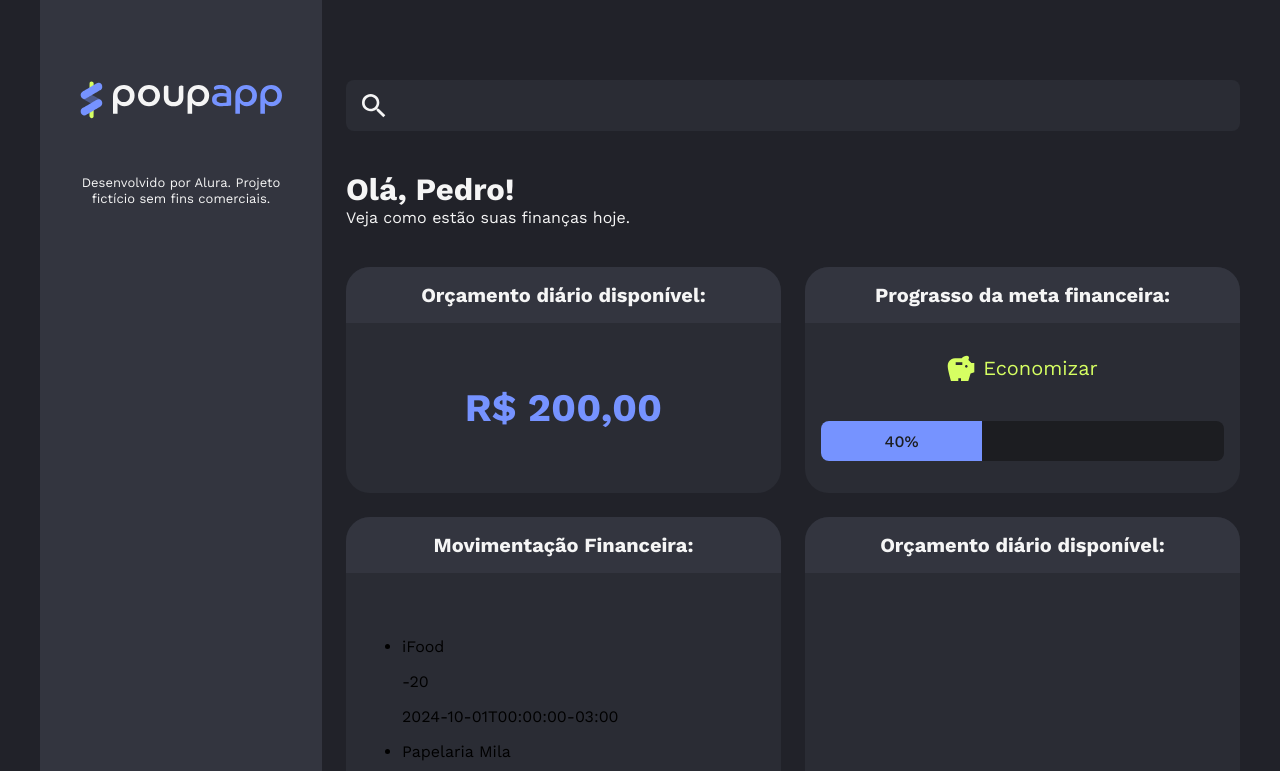
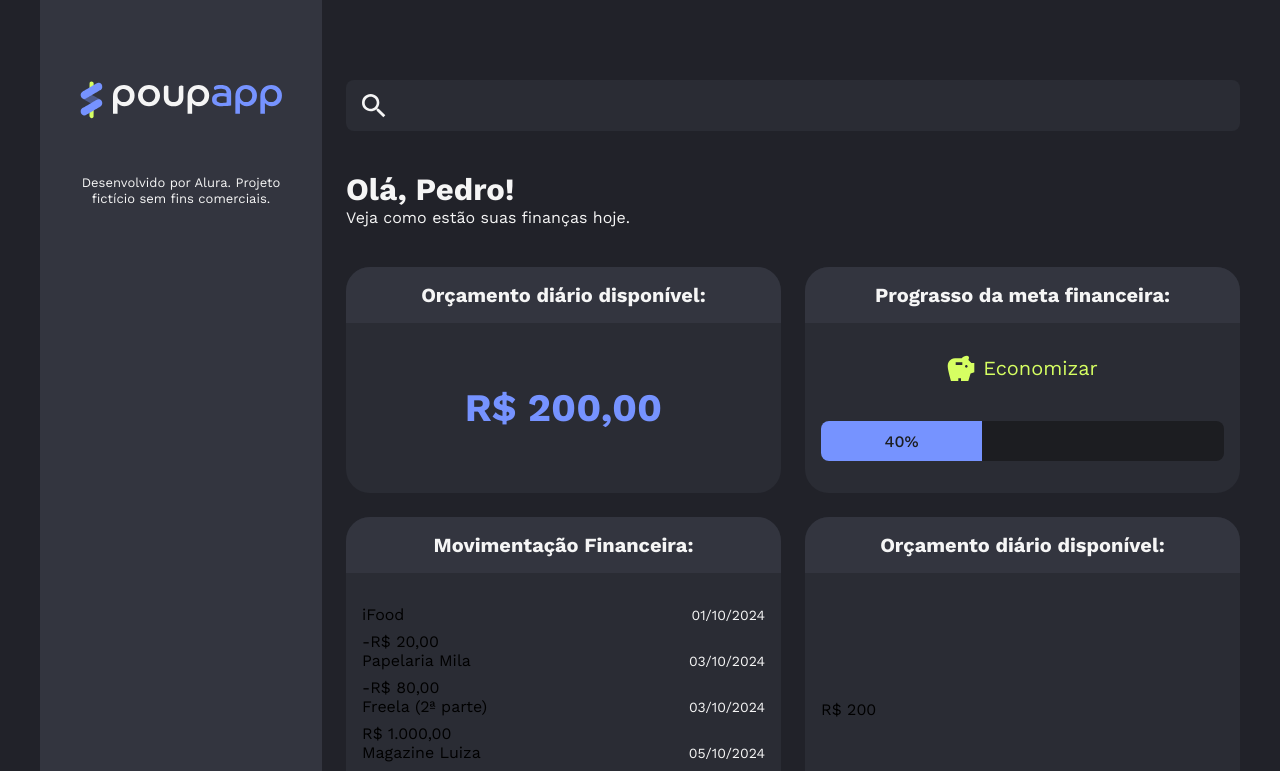
Before and after one commit to pedrohg99/poupapp, a React (Vite) app: page / in a window 1280 px wide. Shown: the top 771 px of the page. Built offline with nearby package versions, Linux system fonts and the light colour scheme.

Commit message:
Configura card transacoes

```diff
--- a/src/components/TransactionItem/index.jsx
+++ b/src/components/TransactionItem/index.jsx
@@ -1,19 +1,18 @@
+import styles from './transactionitem.module.css'
+
+const formater = new Intl.NumberFormat("pt-BR", { style: "currency", currency: "BRL" })
+
 export const TransactionItem = ({ item }) => {
 
     return (
-        <div>
-            <div>
-                <p>
-                    {item.description}
-                </p>
-                <p>
-                    {item.value}
-                </p>
+        <div className={styles.transaction}>
+            <div className={styles.details}>
+                <p>{item.description}</p>
+                <p>{formater.format(item.value)}</p>
             </div>
-            <div>
-                {item.date}
+            <div className={styles.date}>
+                {new Date(item.date).toLocaleDateString('pt-BR')}
             </div>
-
         </div>
     )
 }
--- /dev/null
+++ b/src/components/TransactionItem/transactionitem.module.css
@@ -0,0 +1,28 @@
+.transaction {
+  display: flex;
+  justify-content: space-between;
+}
+
+.transaction p {
+  margin: 0;
+}
+
+.date {
+  color: var(--neutral-text);
+  font-size: 14px;
+  line-height: 20px;
+}
+
+.details {
+    display: flex;
+    flex-direction: column;
+    gap: 8px;
+}
+
+.income {
+    color: var(--secondary-income);
+}
+
+.expense {
+    color: var(--secondary-expense);
+}
--- a/src/components/Transactions/index.jsx
+++ b/src/components/Transactions/index.jsx
@@ -1,6 +1,7 @@
 import { Button } from "../Button";
 import { IconCurrency } from "../Icons";
 import { TransactionItem } from "../TransactionItem";
+import styles from './transactions.module.css'
 
 export const Transactions = () => {
   const items = [
@@ -28,7 +29,7 @@
 
   return (
     <>
-      <ul>
+      <ul className={styles.list}>
         {items.map((transactionItem, index) => {
           return (
             <li key={index}>
--- /dev/null
+++ b/src/components/Transactions/transactions.module.css
@@ -0,0 +1,5 @@
+.list {
+    padding: 0;
+    margin: 0;
+    list-style: none;
+}
```
